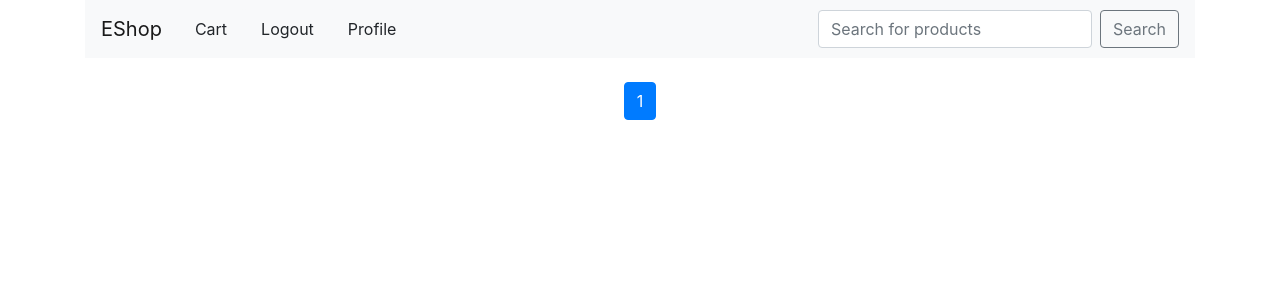
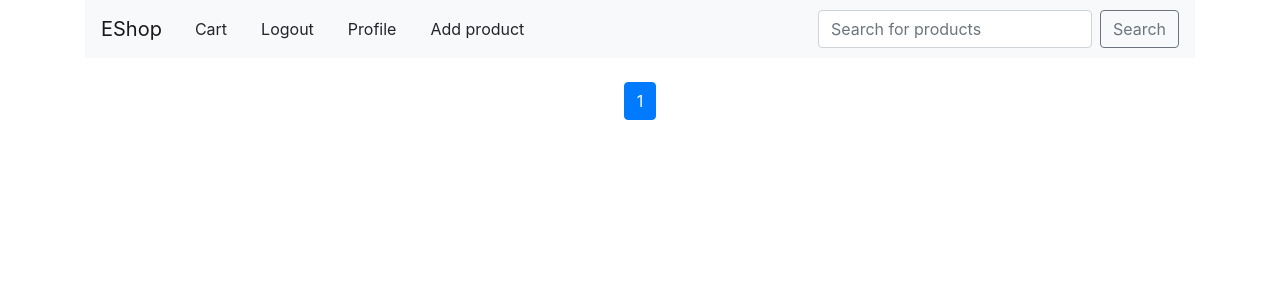
Before and after one commit to OleksandrParkhomenko/e-commerce-site, a Django app: page / in a window 1280 px wide. Shown: the top 300 px of the page. Run offline with Django 3.2, Linux system fonts and the light colour scheme; the visitor is signed in with stand-in values (Sample User, id 1); data that the repository does not hold is empty.

Commit message:
Create Add product page

```diff
--- a/ecomsite/urls.py
+++ b/ecomsite/urls.py
@@ -26,6 +26,7 @@ urlpatterns = [
     path('admin/', admin.site.urls),
     path('', shop_views.index, name='index'),
     path('<int:id>/', shop_views.detail, name='detail'),
+    path('add/', shop_views.create_product, name='create_product'),
     path('checkout/', shop_views.checkout, name='checkout'),
     path('login/',
          authentication_views.LoginView.as_view(template_name='users/login.html', authentication_form=LoginForm),
--- a/shop/templates/shop/base.html
+++ b/shop/templates/shop/base.html
@@ -33,6 +33,7 @@
                     {% if user.is_authenticated %}
                     <a href="{% url 'logout' %}" class="nav-item nav-link btn btn-light">Logout</a>
                     <a href="{% url 'profile' %}" class="nav-item nav-link btn btn-light">Profile</a>
+                    <a href="{% url 'create_product' %}" class="nav-item nav-link btn btn-light">Add product</a>
                     {% else %}
                     <a href="{% url 'login' %}" class="nav-item nav-link btn btn-light">Login</a>
                     <a href="{% url 'register' %}" class="nav-item nav-link btn btn-light">Register</a>
--- a/shop/views.py
+++ b/shop/views.py
@@ -1,3 +1,4 @@
+from django.contrib.auth.decorators import login_required
 from django.shortcuts import render
 from django.core.paginator import Paginator
 from .models import Product
@@ -38,6 +39,14 @@ def detail(request, id):
     return render(request, 'shop/detail.html', context)
 
 
+@login_required
+def create_product(request):
+    context = {
+        'page_title': 'Add new product'
+    }
+    return render(request, 'shop/create_product.html', context)
+
+
 def checkout(request):
     form = OrderForm(request.POST or None)
     if form.is_valid():
```
Also changed, not shown: shop/templates/shop/create_product.html (added, +10 -0 lines).
